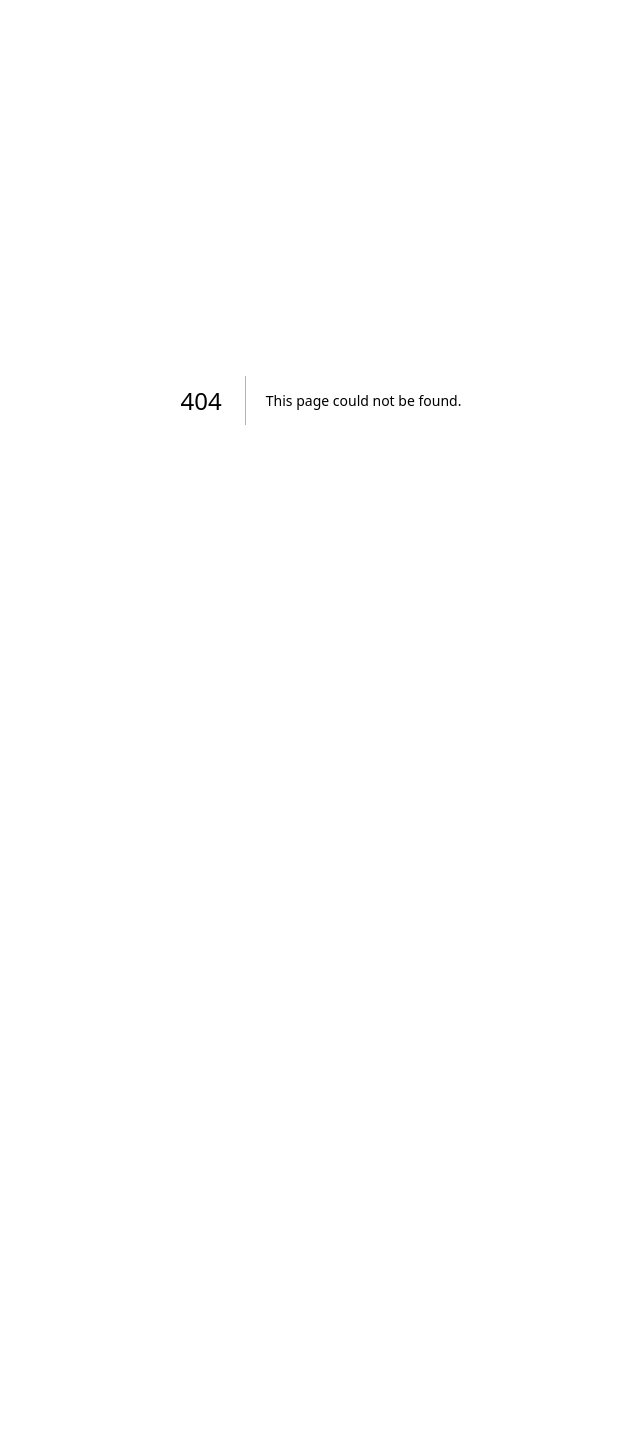
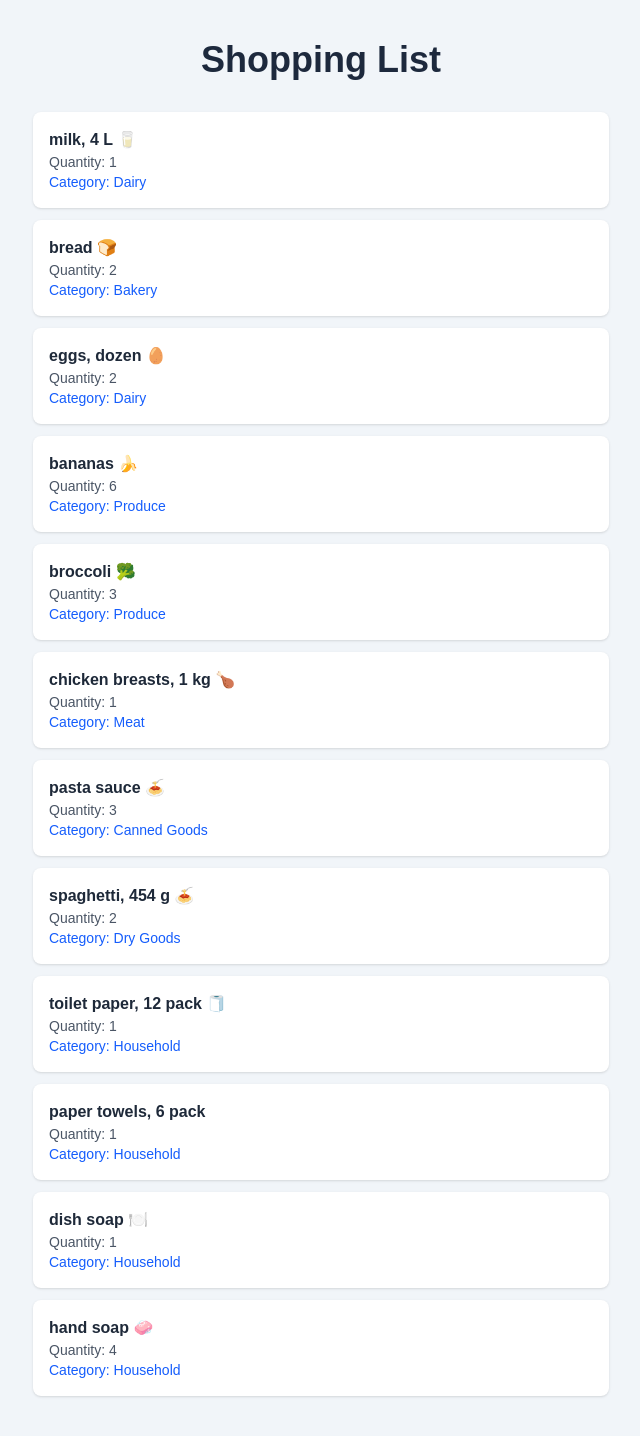
Before and after one commit to BryanTheGreat01/cprg306-assignments, a Next.js app: page /week-3 in a window 1280 px wide. Before the commit this address had no page. Shown: the top 1436 px of the page, without its empty margins (319-959 px from the left). Before the commit the page ends 800 px from the top, so only its background shows below. Built offline with nearby package versions, Linux system fonts and the light colour scheme.

Commit message:
Finished Week 3 Assignment

```diff
--- a/app/page.js
+++ b/app/page.js
@@ -3,9 +3,16 @@ import Link from "next/link";
 export default function Home() {
   return (
     <main>
-      <h1> CPRG 306: Web Development 2 - Assignments</h1>
+      <h1>CPRG 306: Web Development 2 - Assignments</h1>
+
       <Link href="/week-2" className="text-base text-blue-300">
         Go to week 2
+      </Link>
+
+      <br />
+
+      <Link href="/week-3" className="text-base text-blue-300">
+        Go to week 3
       </Link>
     </main>
   );
--- /dev/null
+++ b/app/week-3/item-list.js
@@ -0,0 +1,79 @@
+import Item from "./item";
+
+export default function ItemList() {
+  const items = [
+    {
+      name: "milk, 4 L 🥛",
+      quantity: 1,
+      category: "dairy",
+    },
+    {
+      name: "bread 🍞",
+      quantity: 2,
+      category: "bakery",
+    },
+    {
+      name: "eggs, dozen 🥚",
+      quantity: 2,
+      category: "dairy",
+    },
+    {
+      name: "bananas 🍌",
+      quantity: 6,
+      category: "produce",
+    },
+    {
+      name: "broccoli 🥦",
+      quantity: 3,
+      category: "produce",
+    },
+    {
+      name: "chicken breasts, 1 kg 🍗",
+      quantity: 1,
+      category: "meat",
+    },
+    {
+      name: "pasta sauce 🍝",
+      quantity: 3,
+      category: "canned goods",
+    },
+    {
+      name: "spaghetti, 454 g 🍝",
+      quantity: 2,
+      category: "dry goods",
+    },
+    {
+      name: "toilet paper, 12 pack 🧻",
+      quantity: 1,
+      category: "household",
+    },
+    {
+      name: "paper towels, 6 pack",
+      quantity: 1,
+      category: "household",
+    },
+    {
+      name: "dish soap 🍽️",
+      quantity: 1,
+      category: "household",
+    },
+    {
+      name: "hand soap 🧼",
+      quantity: 4,
+      category: "household",
+    },
+  ];
+
+  return (
+    <ul className="mx-auto max-w-xl">
+      {items.map((item, index) => (
+        <Item
+          key={index}
+          name={item.name}
+          quantity={item.quantity}
+          category={item.category}
+        />
+      ))}
+    </ul>
+  );
+}
--- /dev/null
+++ b/app/week-3/item.js
@@ -0,0 +1,17 @@
+export default function Item({ name, quantity, category }) {
+  return (
+    <li className="mb-3 rounded-lg bg-white p-4 shadow">
+      <div className="font-semibold text-gray-800">
+        {name}
+      </div>
+
+      <div className="text-sm text-gray-600">
+        Quantity: {quantity}
+      </div>
+
+      <div className="text-sm capitalize text-blue-600">
+        Category: {category}
+      </div>
+    </li>
+  );
+}
--- /dev/null
+++ b/app/week-3/page.js
@@ -0,0 +1,13 @@
+import ItemList from "./item-list";
+
+export default function Page() {
+  return (
+    <main className="min-h-screen bg-slate-100 px-6 py-10">
+      <h1 className="mb-8 text-center text-4xl font-bold text-slate-800">
+        Shopping List
+      </h1>
+
+      <ItemList />
+    </main>
+  );
+}
```
